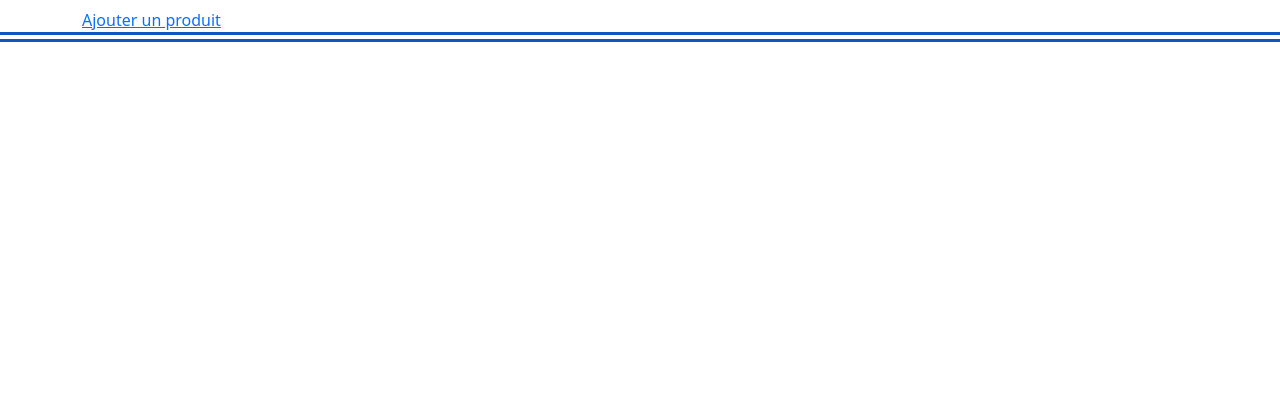
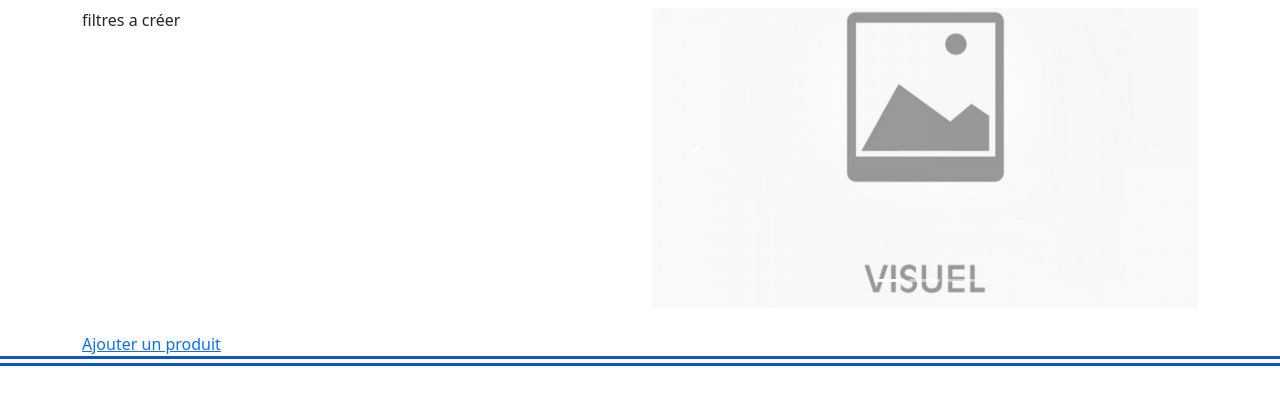
Before and after one commit to thibault-f42/Made-in-haute-loire, a Symfony app: template templates/produit/ProduitPartenaire.twig in a window 1280 px wide. Shown: the part 148-553 px from the top of the page. Run offline with Twig, Linux system fonts and the light colour scheme; the template is opened without the code that fills it, so the values that code supplies are empty; some libraries are stand-ins or nearby versions.

Commit message:
amélioration page vitrine

```diff
--- a/src/Controller/ProduitController.php
+++ b/src/Controller/ProduitController.php
@@ -43,7 +43,7 @@ class ProduitController extends AbstractController
 
 
         return $this->render('produit/ProduitPartenaire.twig', [
-            'produits' => $produitsPartenaire,
+            'produits' => $produitsPartenaire, 'entreprise'=> $entreprise,
         ]);
     }
 
--- a/templates/produit/ProduitPartenaire.twig
+++ b/templates/produit/ProduitPartenaire.twig
@@ -7,19 +7,61 @@
 {% block body %}
     <div class="container">
         <h3>Chez {{ app.user.entreprise }}</h3>
+
+        <div class="row">
+            <div class="col-6">
+                filtres a créer
+            </div>
+            <div class="col-6 mb-4">
+                <div id="carouselExampleIndicators" class="carousel slide" data-bs-ride="carousel">
+                    <div class="carousel-indicators">
+                        <button type="button" data-bs-target="#carouselExampleIndicators" data-bs-slide-to="0" class="active" aria-current="true" aria-label="Slide 1"></button>
+                        <button type="button" data-bs-target="#carouselExampleIndicators" data-bs-slide-to="1" aria-label="Slide 2"></button>
+                        <button type="button" data-bs-target="#carouselExampleIndicators" data-bs-slide-to="2" aria-label="Slide 3"></button>
+                    </div>
+                    <div class="carousel-inner">
+                        {% if entreprise.fichier is not empty %}
+                            <div class="carousel-item active">
+                                <img src={{ asset('img/EntreprisePhoto/'~entreprise.fichier[0].urlFichier) }} class="d-block w-100" alt="...">
+                            </div>
+                            {% for fichier in entreprise.fichier %}
+                                {% if fichier.typeFichier == "Photos_presentation_entreprise" %}
+                                    <div class="carousel-item">
+                                        <img src={{ asset('img/EntreprisePhoto/'~fichier.urlFichier) }} class="d-block w-100" alt="...">
+                                    </div>
+                                {% endif %}
+                            {% endfor %}
+                        {% else %}
+                            <div class="carousel-item active">
+                                <img src={{ asset('img/Erreurs/notFound.png')}} class="d-block w-100" alt="...">
+                            </div>
+                        {% endif%}
+                    </div>
+                    <button class="carousel-control-prev" type="button" data-bs-target="#carouselExampleIndicators" data-bs-slide="prev">
+                        <span class="carousel-control-prev-icon" aria-hidden="true"></span>
+                        <span class="visually-hidden">Previous</span>
+                    </button>
+                    <button class="carousel-control-next" type="button" data-bs-target="#carouselExampleIndicators" data-bs-slide="next">
+                        <span class="carousel-control-next-icon" aria-hidden="true"></span>
+                        <span class="visually-hidden">Next</span>
+                    </button>
+                </div>
+            </div>
+        </div>
         <div class="row">
             {% for produit in  produits %}
                 <div class = "col-lg-3 col-md-6 col-sm-12 mb-4">
                     <div class="card" style="height: 420px; ">
                         {% if produit.fichiers is not empty %}
-                        <a href="{{ path('modifierProduit', {'id' : produit.id } ) }}"> <img src={{ asset('img/ProduitPhoto/'~produit.fichiers[0].urlFichier) }} class="card-img-top" alt="photo-produit" height="auto"></a>
+                            <a href="{{ path('modifierProduit', {'id' : produit.id } ) }}"> <img src={{ asset('img/ProduitPhoto/'~produit.fichiers[0].urlFichier) }} class="card-img-top" alt="photo-produit" height="auto"></a>
                         {% else %}
-                        <a href="{{ path('modifierProduit', {'id' : produit.id } ) }}"> <img src={{ asset('img/Erreurs/notFound.png')}} class="card-img-top" alt="photo-erreur" ></a>
+                            <a href="{{ path('modifierProduit', {'id' : produit.id } ) }}"> <img src={{ asset('img/Erreurs/notFound.png')}} class="card-img-top" alt="photo-erreur" ></a>
                         {% endif%}
                         <div class="card-body">
-                            <h5 class="card-title">{{ produit.nomArticle }}</h5>
+                            <h5 class="card-title">{{ produit.nomArticle }}   </h5>
                             <p class="card-text">{{ produit.description }}</p>
                             <a href="{{ path('modifierProduit', {'id' : produit.id} ) }}" class="btn btn-primary">Modifier</a>
+                            <b>{{produit.prix ~ ' €'}}</b>
                         </div>
                     </div>
                 </div>
```
